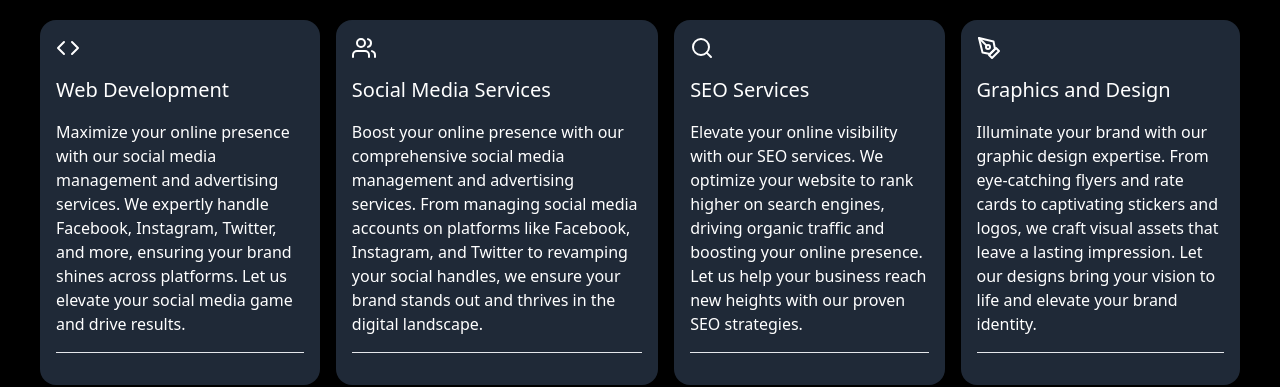
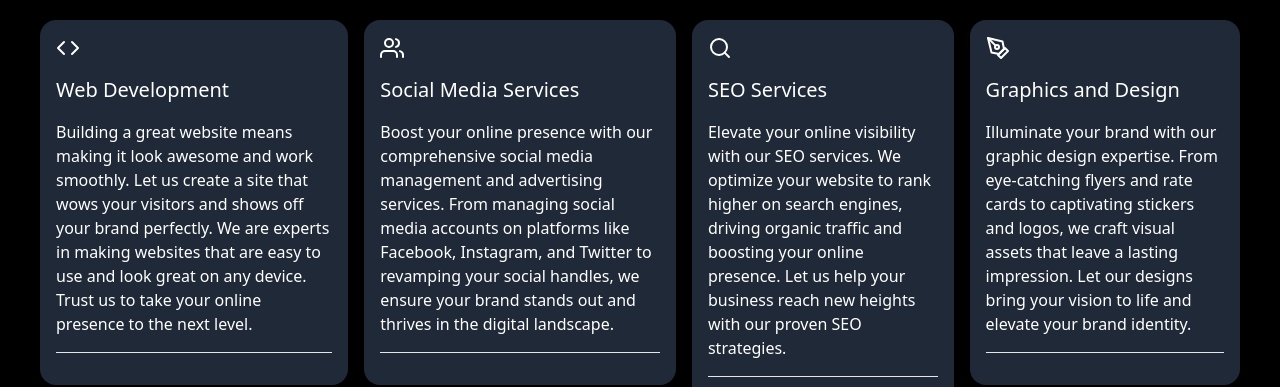
Before and after one commit to iamemmy/coderevorevamp, a Next.js app: page / in a window 1280 px wide. Shown: the part 1880-2267 px from the top of the page. Built offline with nearby package versions, Linux system fonts and the light colour scheme.

Commit message:
Minor fix
Minor fix

```diff
--- a/pages/index.js
+++ b/pages/index.js
@@ -28,7 +28,7 @@ export default function Index() {
   const services = [
     {
       title: "Web Development",
-      description: "Maximize your online presence with our social media management and advertising services. We expertly handle Facebook, Instagram, Twitter, and more, ensuring your brand shines across platforms. Let us elevate your social media game and drive results.",
+      description: "Building a great website means making it look awesome and work smoothly. Let us create a site that wows your visitors and shows off your brand perfectly. We are experts in making websites that are easy to use and look great on any device. Trust us to take your online presence to the next level.",
       icon: <Code />
     },
     {
```
